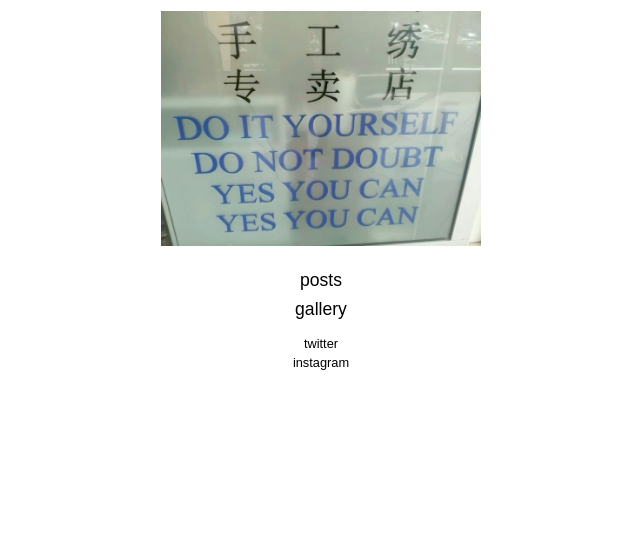
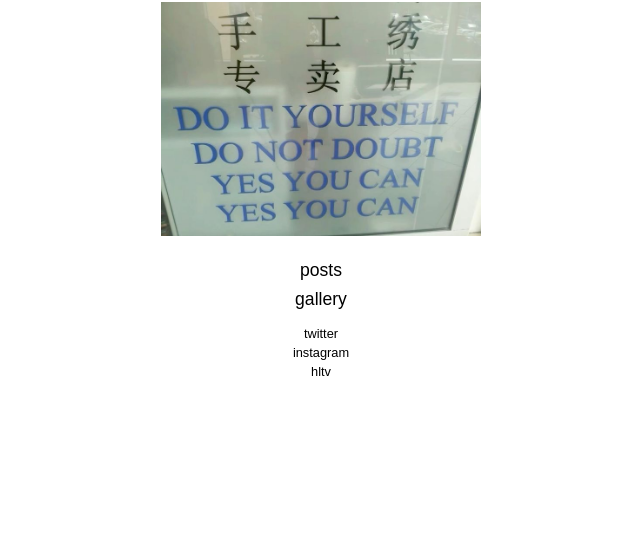
Before and after one commit to naradata/sabrinablog, a plain HTML site: page index.html in a window 1280 px wide. Shown: the part 240-800 px from the top of the page, without its empty margins (319-959 px from the left). Drawn offline with Linux system fonts and the light colour scheme.

Commit message:
Add hltv link to home page socials
Co-Authored-By: Claude Fable 5 <noreply@anthropic.com>

```diff
--- a/index.html
+++ b/index.html
@@ -19,6 +19,7 @@
     <nav class="socials">
       <a href="https://x.com/opmpony" target="_blank" rel="noopener noreferrer">twitter</a>
       <a href="https://www.instagram.com/fortnitelegend1476/" target="_blank" rel="noopener noreferrer">instagram</a>
+      <a href="https://www.hltv.org/profile/1964715/fragglehoof" target="_blank" rel="noopener noreferrer">hltv</a>
     </nav>
   </main>
 </body>
```
